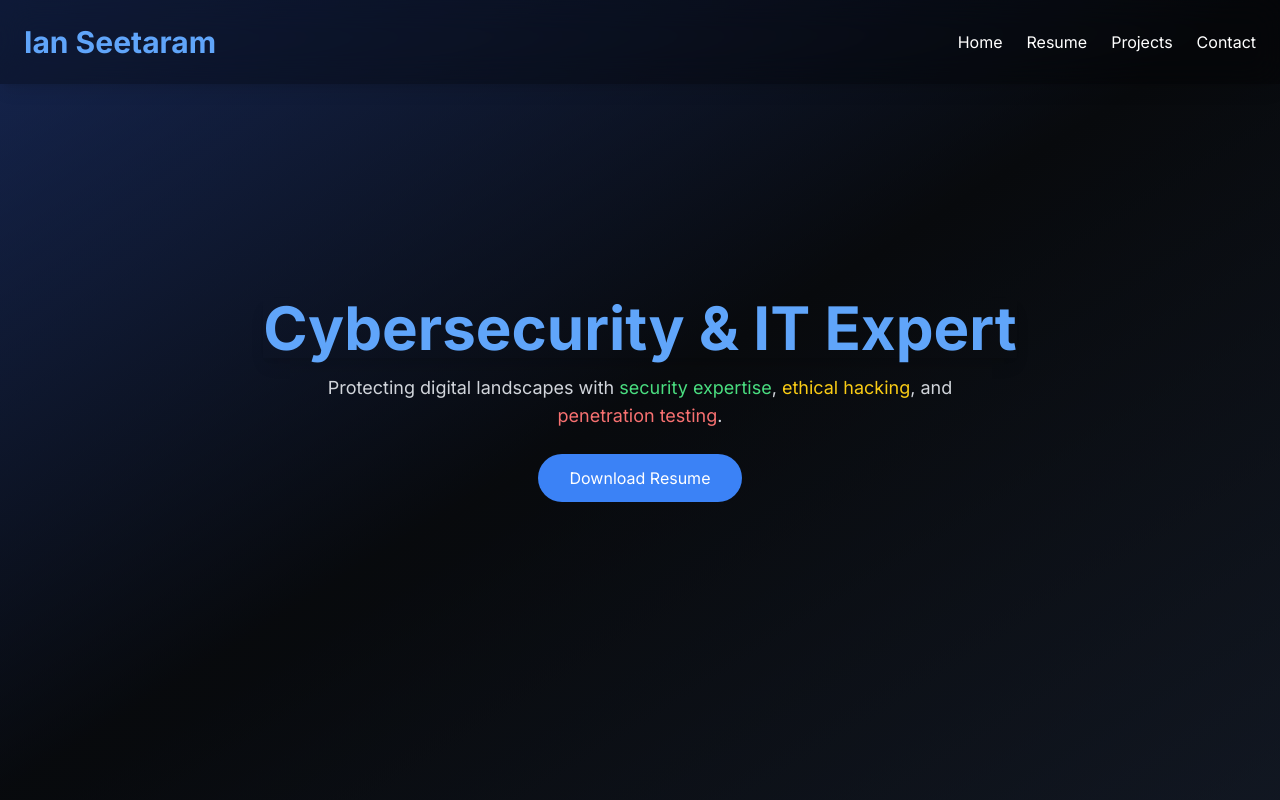
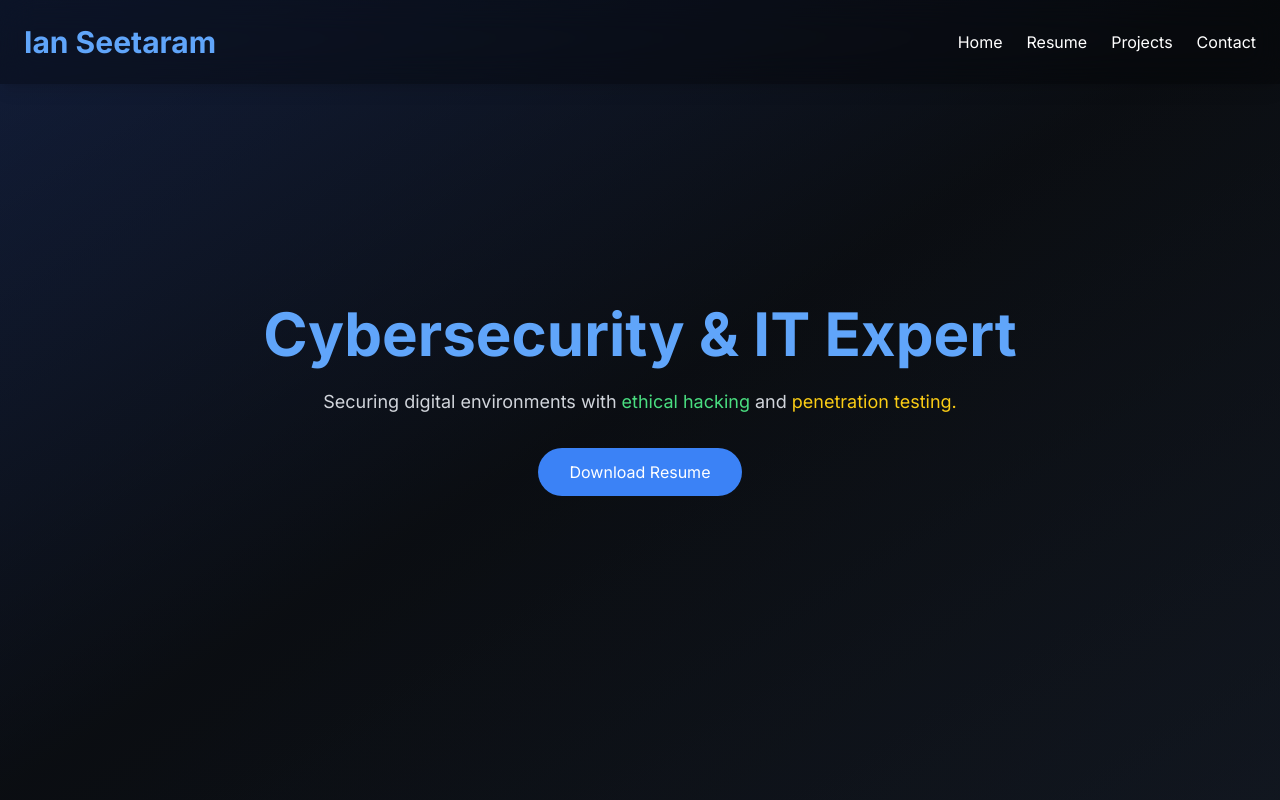
Before and after one commit to EyeonSee/EyeonCyberp, a React (Vite) app: page / in a window 1280 px wide. Shown: the top 800 px of the page. Built offline with nearby package versions, Linux system fonts and the light colour scheme.

Commit message:
Update Hero.jsx

```diff
--- a/src/components/Hero.jsx
+++ b/src/components/Hero.jsx
@@ -1,13 +1,13 @@
 const Hero = () => {
   return (
     <section id="home" className="h-screen flex flex-col justify-center items-center text-center relative px-6">
-      <div className="absolute inset-0 bg-gradient-to-br from-blue-900 via-black to-gray-900 opacity-50"></div>
+      <div className="absolute inset-0 bg-gradient-to-br from-blue-900 via-black to-gray-900 opacity-30"></div>
 
-      <h1 className="text-6xl font-bold text-blue-400 shadow-lg relative">Cybersecurity & IT Expert</h1>
-      <p className="text-lg mt-4 max-w-2xl relative text-gray-300">
-        Protecting digital landscapes with <span className="text-green-400">security expertise</span>, <span className="text-yellow-400">ethical hacking</span>, and <span className="text-red-400">penetration testing</span>.
+      <h1 className="text-5xl md:text-6xl font-extrabold text-blue-400 relative">Cybersecurity & IT Expert</h1>
+      <p className="text-lg mt-6 max-w-2xl text-gray-300 relative">
+        Securing digital environments with <span className="text-green-400">ethical hacking</span> and <span className="text-yellow-400">penetration testing.</span>
       </p>
-      <a href="/resume.pdf" className="mt-6 px-8 py-3 bg-blue-500 rounded-full text-white hover:bg-blue-600 transition-transform transform hover:scale-105 relative">
+      <a href="/resume.pdf" className="mt-8 px-8 py-3 bg-blue-500 rounded-full text-white hover:bg-blue-600 transition hover-scale relative">
         Download Resume
       </a>
     </section>
```
